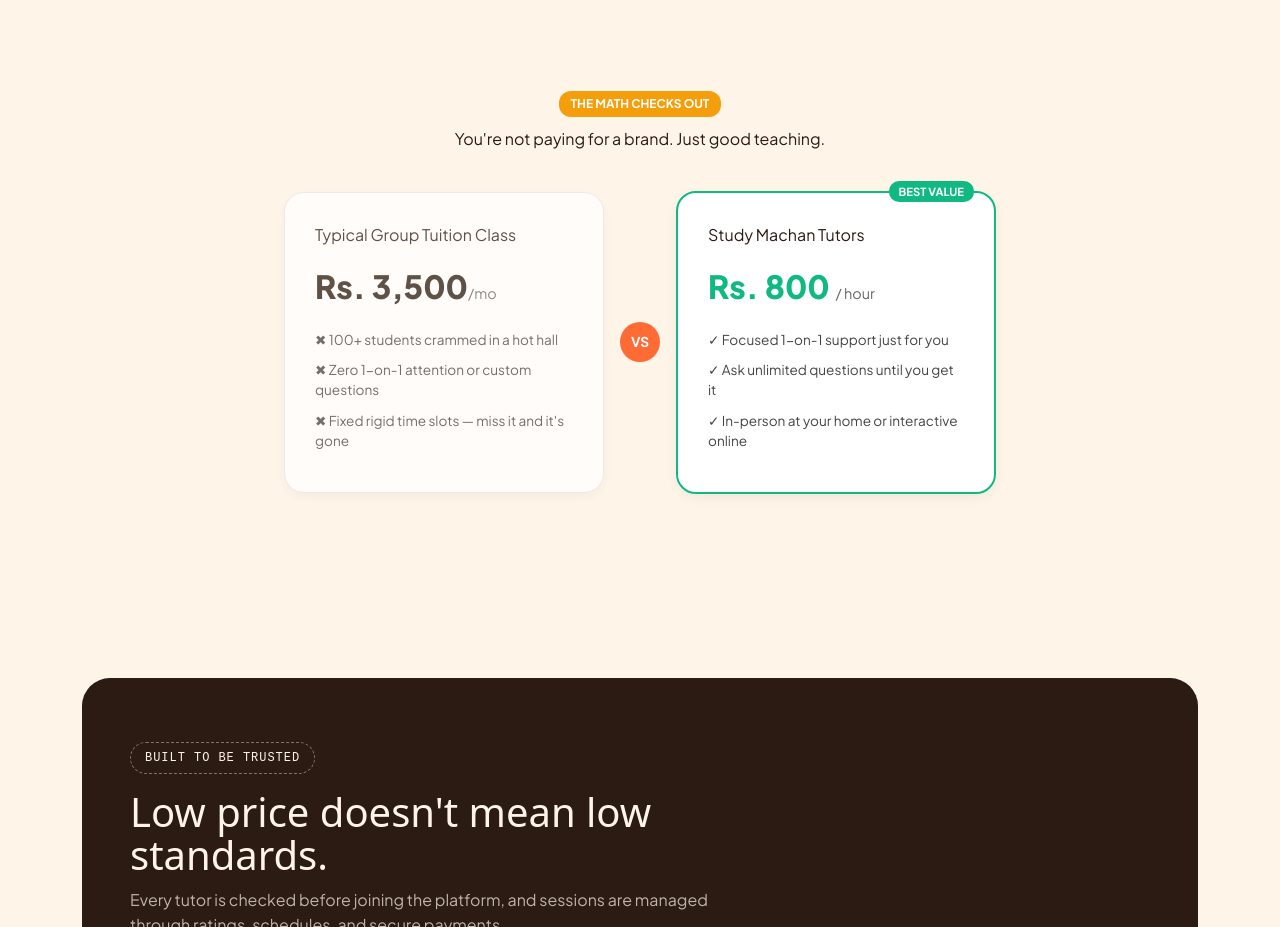
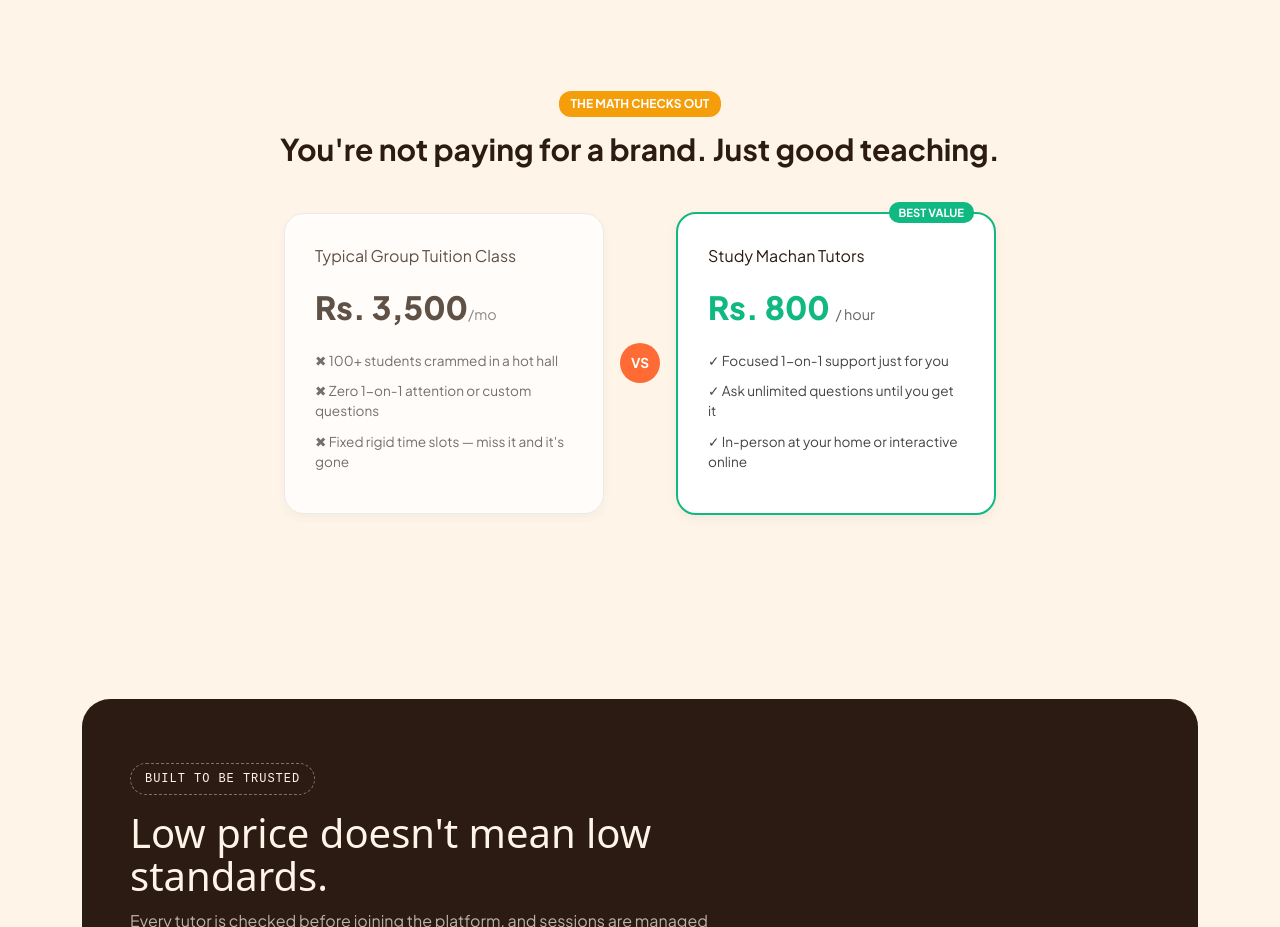
Before and after one commit to Maleesha-Fernando-25/StudyMachan-Landing-Page-, a plain HTML site: page landing-page.html in a window 1280 px wide. Shown: the part 1240-2167 px from the top of the page. Drawn offline with nearby package versions, Linux system fonts and the light colour scheme.

Commit message:
pricing section Font Highlighted

```diff
--- a/landing-page.html
+++ b/landing-page.html
@@ -149,7 +149,7 @@
 
 <section class="pricing-section">
     <div class="pill-tag">THE MATH CHECKS OUT</div>
-    <h2>You're not paying for a brand. Just good teaching.</h2>
+    <h1 style="font-size: 30px;"><b>You're not paying for a brand. Just good teaching.</b></h1>
 
     <div class="pricing-container">
       <!-- Competitor Pricing -->
```
